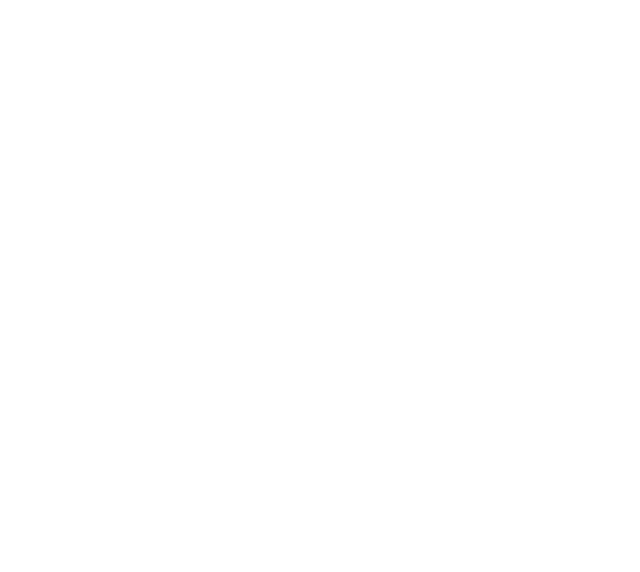
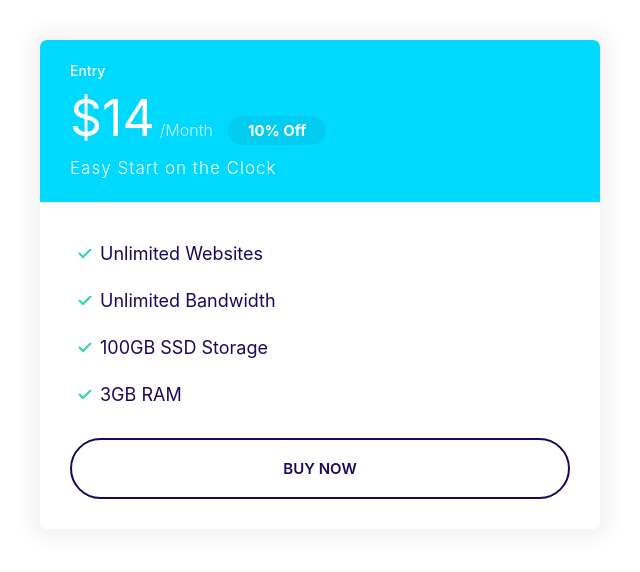
Before and after one commit to wirkoo/foshimy, a plain HTML site: page index.html in a window 1280 px wide. Shown: the whole page, without its empty margins (0-640 px from the left). Drawn offline with Linux system fonts and the light colour scheme.

Commit message:
plan creating

```diff
--- a/css/styles.css
+++ b/css/styles.css
@@ -103,6 +103,7 @@ a {
 }
 .badge--small {
   font-size: 1.6rem;
+  padding: 0.5rem 1.5rem;
 }
 @media screen and (min-width: 1024px) {
   .badge {
@@ -241,3 +242,67 @@ a {
     font-size: 1.5rem;
   }
 }
+
+/* Cards */
+.card {
+  border-radius: 7px;
+  box-shadow: 0 0 20px 10px #f3f3f3;
+  overflow: hidden;
+}
+.card__header,
+.card__body {
+  padding: 2rem 3rem;
+}
+.card--primary .card__header {
+  background: var(--color-primary);
+  color: #fff;
+}
+.card--secondary .card__header {
+  background: var(--color-secondary);
+  color: #fff;
+}
+.card--secondary .badge--secondary {
+  background: #02cdf1;
+}
+
+/* Plans */
+
+.plan__name {
+  color: #fff;
+  margin: 0;
+  font-weight: 500;
+  font-size: 2.4rem;
+}
+
+.plan__price {
+  font-size: 6rem;
+}
+.plan__billing-cycle {
+  font-size: 2.4rem;
+  font-weight: 300;
+  opacity: 0.8;
+  margin-right: 1rem;
+}
+.plan__description {
+  font-size: 2rem;
+  font-weight: 300;
+  display: block;
+  letter-spacing: 1px;
+}
+.plan .list__item {
+  margin-bottom: 2rem;
+}
+@media screen and (min-width: 1024px) {
+  .plan__name {
+    font-size: 1.4rem;
+  }
+  .plan__price {
+    font-size: 5rem;
+  }
+  .plan__billing-cycle {
+    font-size: 1.6rem;
+  }
+  .plan__description {
+    font-size: 1.7rem;
+  }
+}
--- a/index.html
+++ b/index.html
@@ -7,5 +7,29 @@
     <link rel="stylesheet" href="css/normalize.css" />
     <link rel="stylesheet" href="css/styles.css" />
   </head>
-  <body></body>
+  <body>
+    <div class="plan">
+      <div style="width: 50%; padding: 4rem">
+        <div class="card card--secondary">
+          <header class="card__header">
+            <h3 class="plan__name">Entry</h3>
+            <span class="plan__price">$14</span>
+            <span class="plan__billing-cycle">/Month</span>
+            <span class="badge badge--secondary badge-small">10% Off</span>
+            <span class="plan__description">Easy Start on the Clock </span>
+          </header>
+          <div class="card__body">
+            <ul class="list list--tick">
+              <li class="list__item">Unlimited Websites</li>
+              <li class="list__item">Unlimited Bandwidth</li>
+              <li class="list__item">100GB SSD Storage</li>
+              <li class="list__item">3GB RAM</li>
+            </ul>
+
+            <button class="btn btn--outline btn--block">Buy Now</button>
+          </div>
+        </div>
+      </div>
+    </div>
+  </body>
 </html>
```
